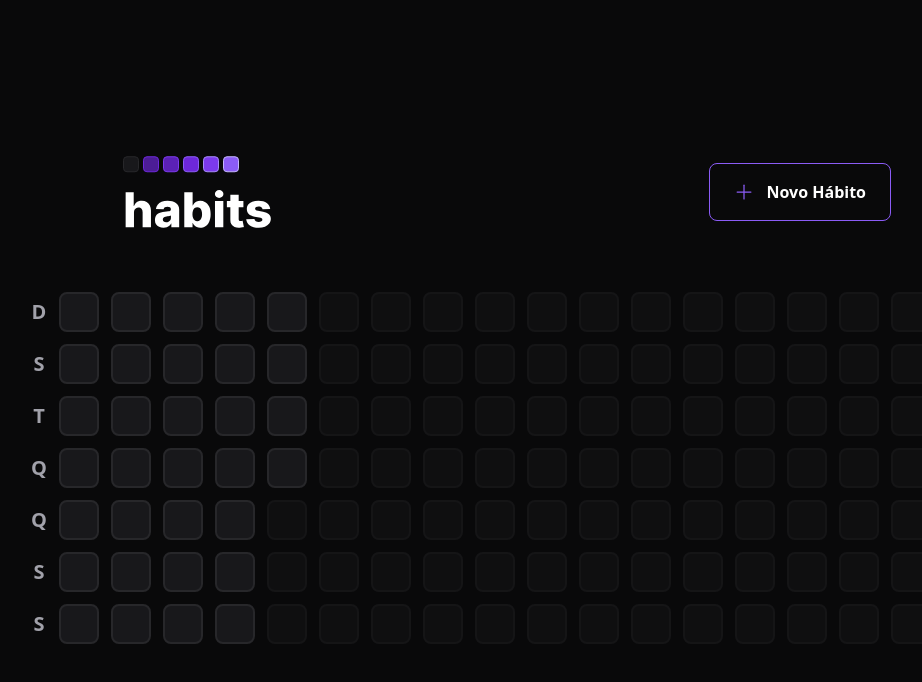
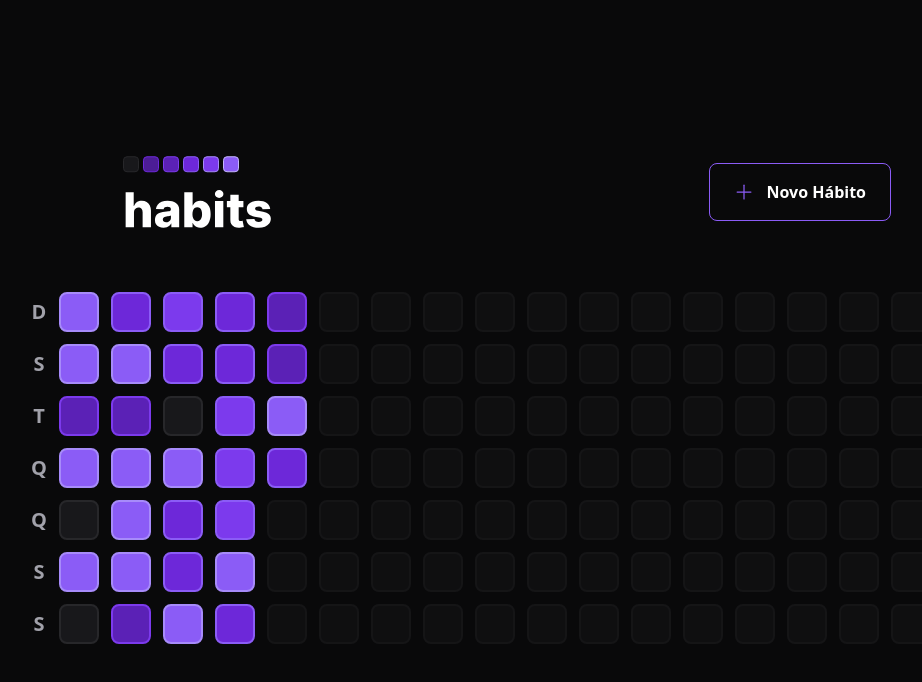
Before and after one commit to ponqueli/nlw-habits-web, a React (Vite) app: page / in a window 1280 px wide. Shown: the top 682 px of the page, without its empty margins (133-1055 px from the left). Built offline with nearby package versions, Linux system fonts and the light colour scheme.

Commit message:
feat: clsx lib for css and colorize the habits

```diff
--- a/package.json
+++ b/package.json
@@ -11,6 +11,7 @@
   "dependencies": {
     "@radix-ui/react-dialog": "^1.0.2",
     "@radix-ui/react-popover": "^1.0.3",
+    "clsx": "^1.2.1",
     "dayjs": "^1.11.7",
     "phosphor-react": "^1.4.1",
     "react": "^18.2.0",
--- a/src/components/HabitDay.tsx
+++ b/src/components/HabitDay.tsx
@@ -1,19 +1,36 @@
 import * as Popover from '@radix-ui/react-popover';
+import clsx from 'clsx';
 import { ProgressBar } from './ProgressBar';
-// interface HabitDayProps {
-//   completed: number
-// }
-export function HabitDay() {
+
+interface HabitDayProps {
+  completed: number,
+  amount: number,
+}
+
+export function HabitDay({ amount, completed }: HabitDayProps) {
+
+  const completedPercentage = Math.round((completed / amount) * 100);
+
   return (
     <Popover.Root>
-      <Popover.Trigger className="w-10 h-10 bg-zinc-900 border-2 border-zinc-800 rounded-lg" />
+      <Popover.Trigger
+        className={clsx("w-10 h-10 border-2 rounded-lg", {
+          "bg-zinc-900 border-zinc-800": completedPercentage === 0,
+          "bg-violet-900 border-violet-700": completedPercentage > 0 && completedPercentage < 20,
+          "bg-violet-800 border-violet-600": completedPercentage >= 20 && completedPercentage < 40,
+          "bg-violet-700 border-violet-500": completedPercentage >= 40 && completedPercentage < 60,
+          "bg-violet-600 border-violet-500": completedPercentage >= 60 && completedPercentage < 80,
+          "bg-violet-500 border-violet-400": completedPercentage >= 80,
+        })}
+
+      />
 
       <Popover.Portal>
         <Popover.Content className="min-w-[320px] p-6 rounded-2xl bg-zinc-900 flex flex-col border-2 border-zinc-800">
           <span className="font-semibold text-zinc-400">terça-feira</span>
           <span className="mt-1 font-extrabold leading-tight text-3xl">07/02</span>
 
-          <ProgressBar progress={75}/>
+          <ProgressBar progress={completedPercentage} />
 
           <Popover.Arrow className="fill-zinc-900" height={8} width={16} />
         </Popover.Content>
--- a/src/components/SummaryTable.tsx
+++ b/src/components/SummaryTable.tsx
@@ -18,9 +18,15 @@ export function SummaryTable() {
       </div>
 
       <div className="grid grid-rows-7 grid-flow-col gap-3">
-        {summaryDates.map((date) => (
-          <HabitDay key={date.toString()} />
-        ))}
+        {summaryDates.map((date) => {
+          return (
+            <HabitDay
+              key={date.toString()}
+              amount={5}
+              completed={Math.round(Math.random() * 5)}
+            />
+          )
+        })}
 
         {amountOfDaysToFill > 0 && Array.from({ length: amountOfDaysToFill }).map((_, index) => (
           <div key={index} className="w-10 h-10 bg-zinc-900 border-2 border-zinc-800 rounded-lg opacity-40 cursor-not-allowed" />
```
Also changed, not shown: 1 other file (tests, documents, lock files or other folders).
